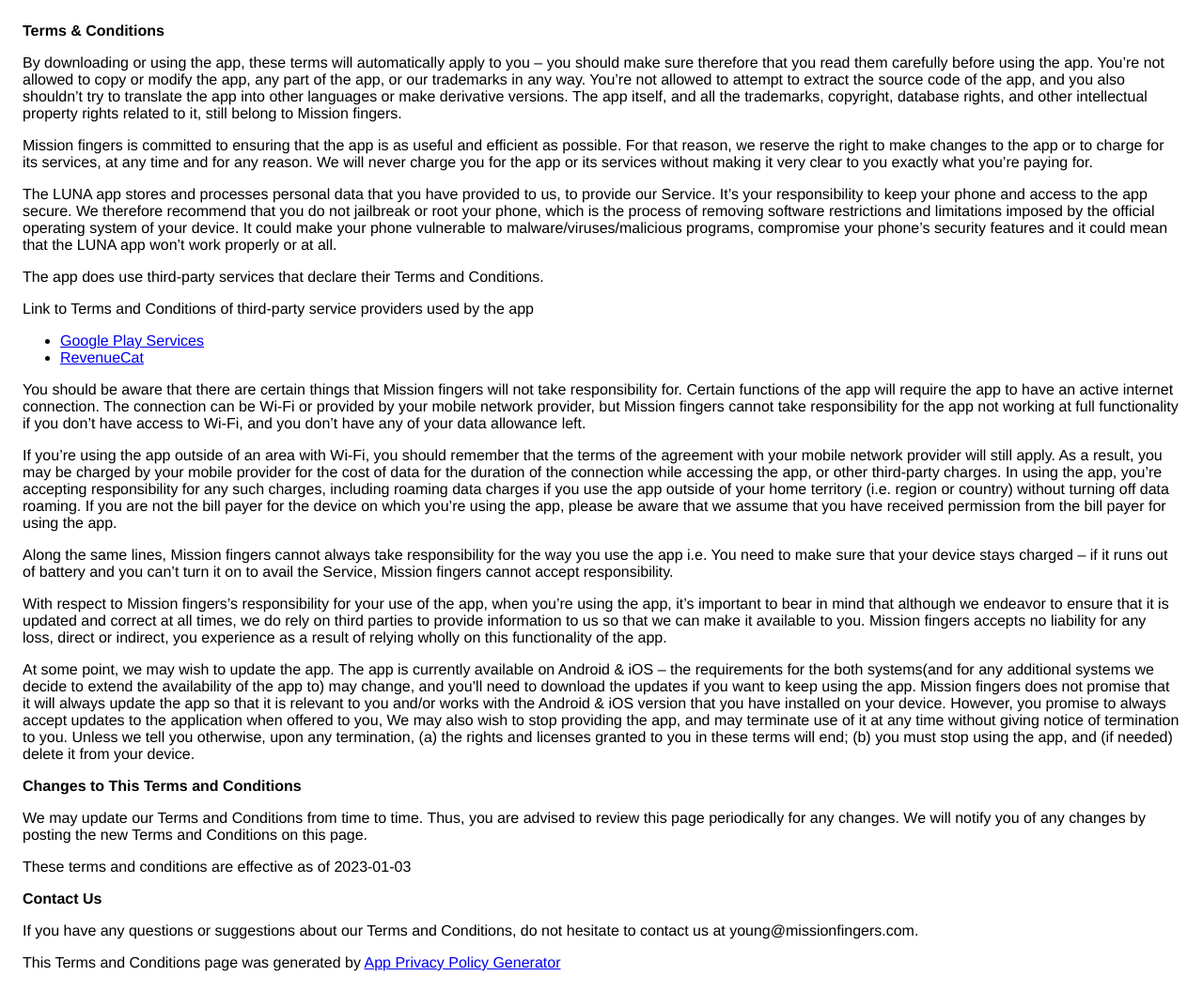
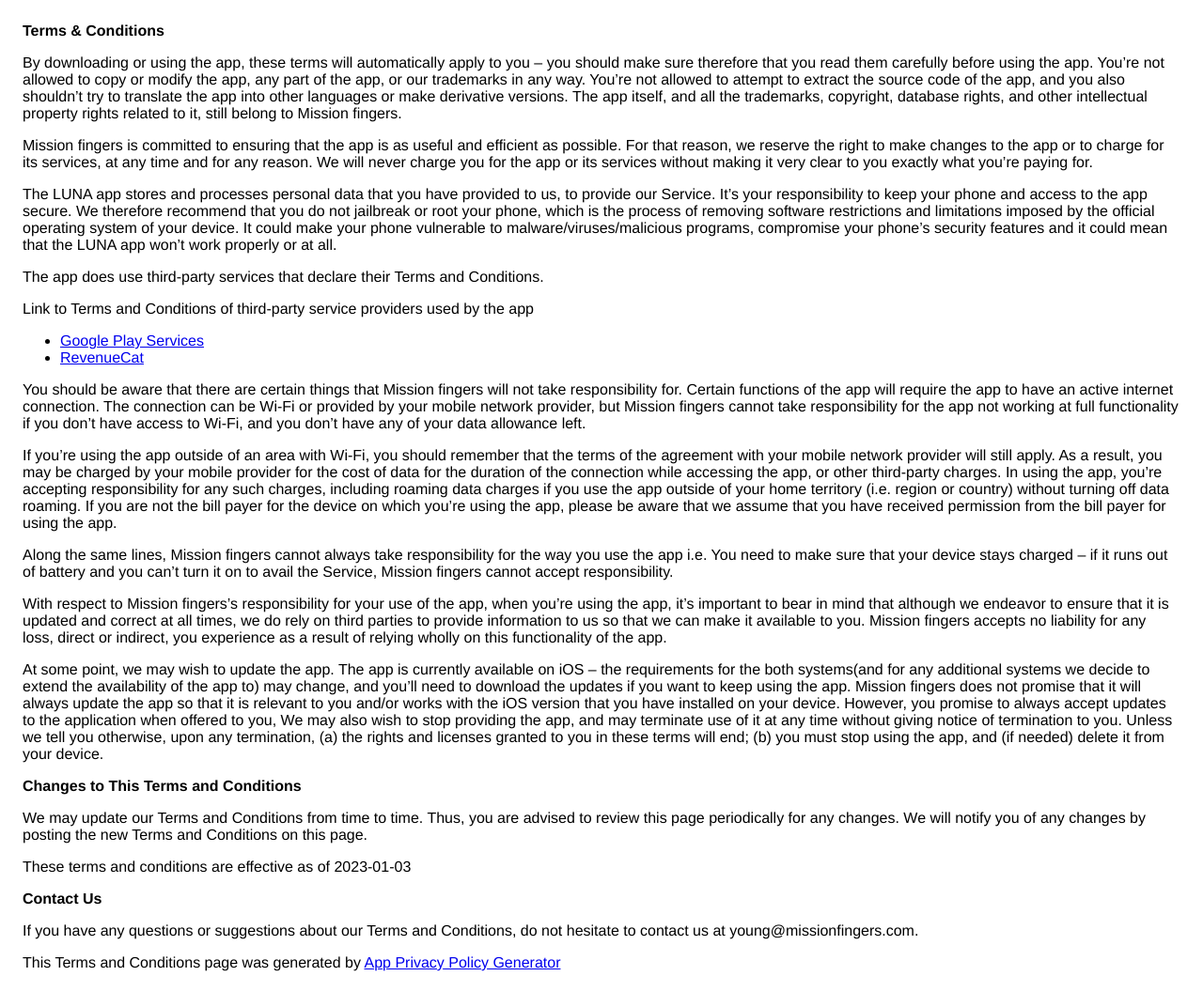
Before and after one commit to byyoungjin/privacyPolicy, a plain HTML site: page luna-term.html in a window 1280 px wide. Shown: the whole page at 94% size. Drawn offline with Linux system fonts and the light colour scheme.

Commit message:
fix luna to delete android things

```diff
--- a/luna-term.html
+++ b/luna-term.html
@@ -110,18 +110,18 @@
     </p>
     <p>
       At some point, we may wish to update the app. The app is currently
-      available on Android &amp; iOS – the requirements for the both systems(and
-      for any additional systems we decide to extend the availability of the app
-      to) may change, and you’ll need to download the updates if you want to
-      keep using the app. Mission fingers does not promise that it will always
-      update the app so that it is relevant to you and/or works with the Android
-      &amp; iOS version that you have installed on your device. However, you
-      promise to always accept updates to the application when offered to you,
-      We may also wish to stop providing the app, and may terminate use of it at
-      any time without giving notice of termination to you. Unless we tell you
-      otherwise, upon any termination, (a) the rights and licenses granted to
-      you in these terms will end; (b) you must stop using the app, and (if
-      needed) delete it from your device.
+      available on iOS – the requirements for the both systems(and for any
+      additional systems we decide to extend the availability of the app to) may
+      change, and you’ll need to download the updates if you want to keep using
+      the app. Mission fingers does not promise that it will always update the
+      app so that it is relevant to you and/or works with the iOS version that
+      you have installed on your device. However, you promise to always accept
+      updates to the application when offered to you, We may also wish to stop
+      providing the app, and may terminate use of it at any time without giving
+      notice of termination to you. Unless we tell you otherwise, upon any
+      termination, (a) the rights and licenses granted to you in these terms
+      will end; (b) you must stop using the app, and (if needed) delete it from
+      your device.
     </p>
     <p><strong>Changes to This Terms and Conditions</strong></p>
     <p>
```
Also changed, not shown: luna.html (+2 -2 lines).
